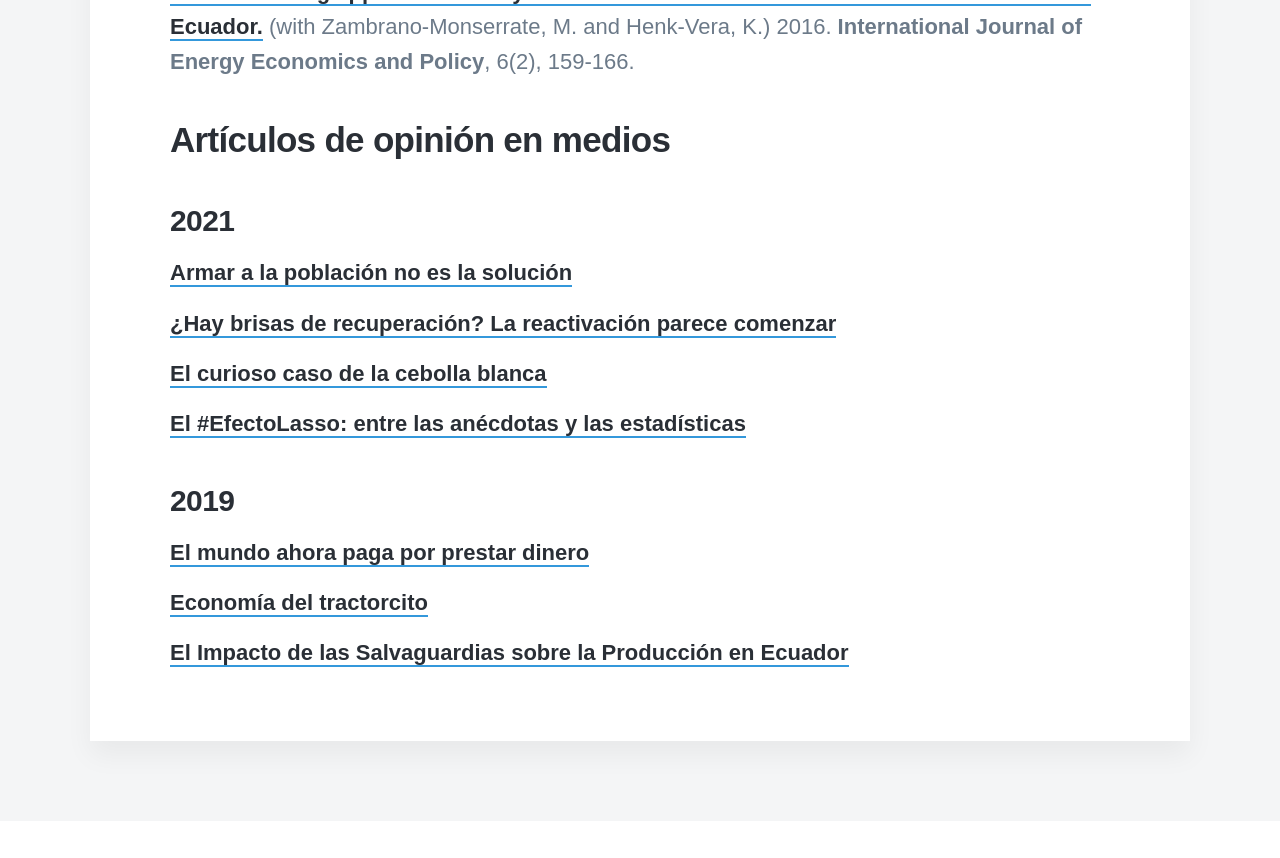
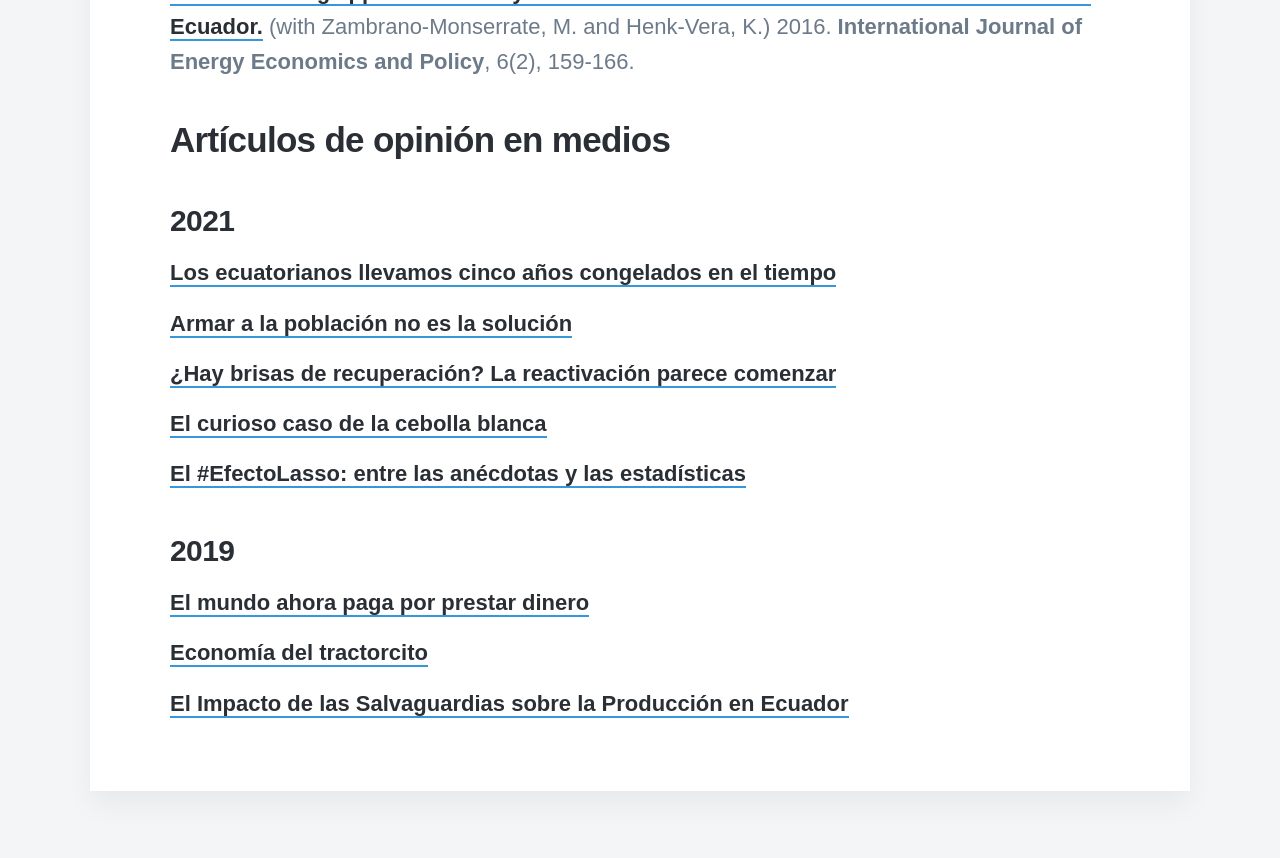
Before and after one commit to EnexFG/EnexFG.github.io, a Jekyll site: the page built from _pages/publicaciones.md, in a window 1280 px wide and 900 px high, scrolled down 806 px. Shown: the top 858 px of the window. Built offline with Jekyll 4.4.1, drawn with Linux system fonts in a browser that asks for light colours; nearby versions of some CDN libraries; some web fonts are replaced.

Commit message:
Update publicaciones.md

```diff
--- a/_pages/publicaciones.md
+++ b/_pages/publicaciones.md
@@ -12,6 +12,8 @@ featured_image: /images/demo/about.jpg
 
 ## Artículos de opinión en medios
 ### 2021
+[Los ecuatorianos llevamos cinco años congelados en el tiempo](https://www.primicias.ec/noticias/firmas/ecuatorianos-llevamos-anos-congelados-tiempo/)
+
 [Armar a la población no es la solución](https://www.larepublica.ec/blog/2021/10/13/mar-a-la-poblacion-no-es-la-solucion/)
 
 [¿Hay brisas de recuperación? La reactivación parece comenzar](https://www.primicias.ec/noticias/firmas/recuperacion-economia-crecimiento-expectativas-ecuador/)
```
